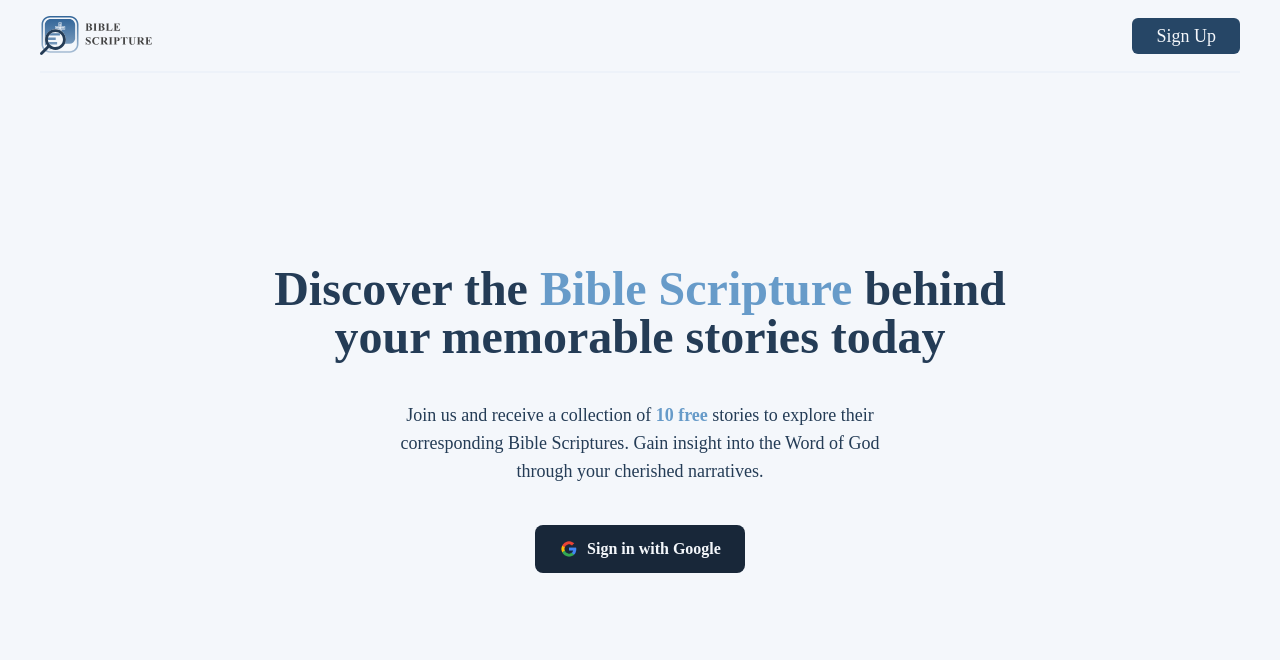
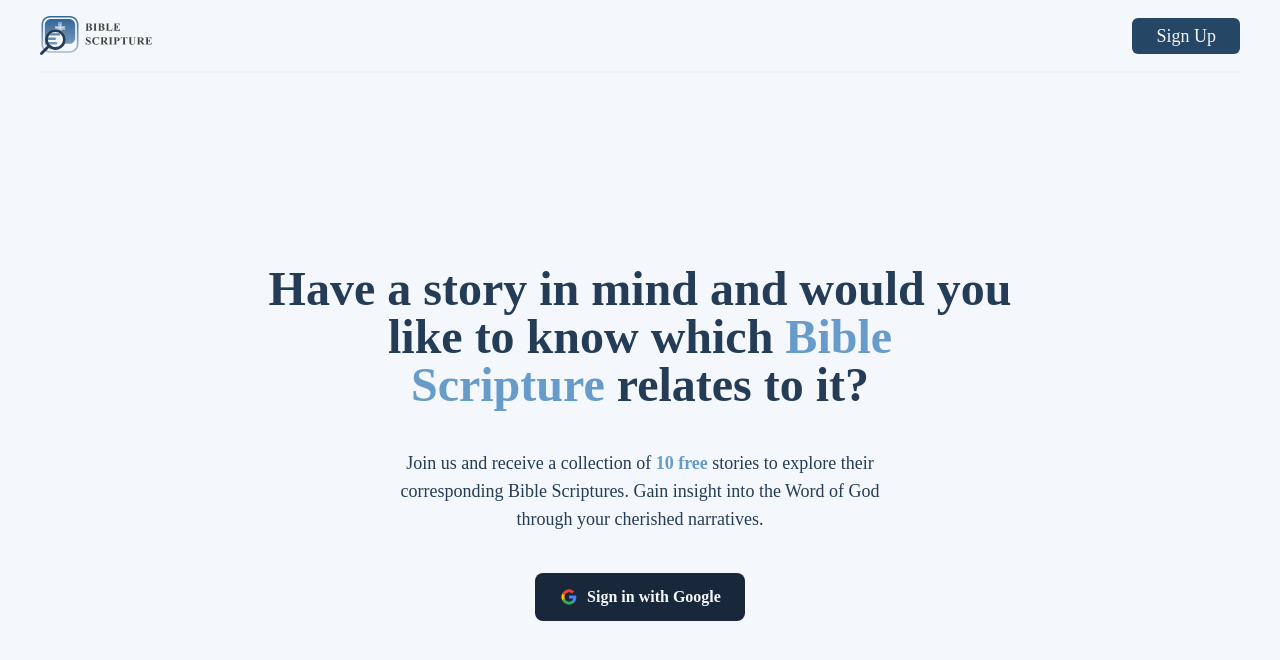
Before and after one commit to Era360/find-bible-scripture, a Next.js app: page /search in a window 1280 px wide. Shown: the top 660 px of the page. Built offline with nearby package versions, Linux system fonts and the light colour scheme; no server answers.

Commit message:
fix: message

```diff
--- a/pages/search.tsx
+++ b/pages/search.tsx
@@ -256,11 +256,11 @@ export default function Search() {
         <div className="container mx-auto">
           <div className="flex flex-col justify-center px-0 py-48 space-y-2 lg:px-60 mx-14 md:mx-auto md:space-y-10">
             <h3 className="text-3xl font-bold text-center md:text-4xl lg:text-5xl">
-              Discover the&nbsp;
+              Have a story in mind and would you like to know which&nbsp;
               <span className="dark:text-azure-300 text-azure-400">
                 Bible Scripture
               </span>
-              &nbsp;behind your memorable stories today
+              &nbsp;relates to it?
             </h3>
             <div className="flex flex-col items-center w-full mx-auto text-center space-y-7 md:space-y-10">
               <div className="max-w-2xl text-lg md:max-w-lg">
```
